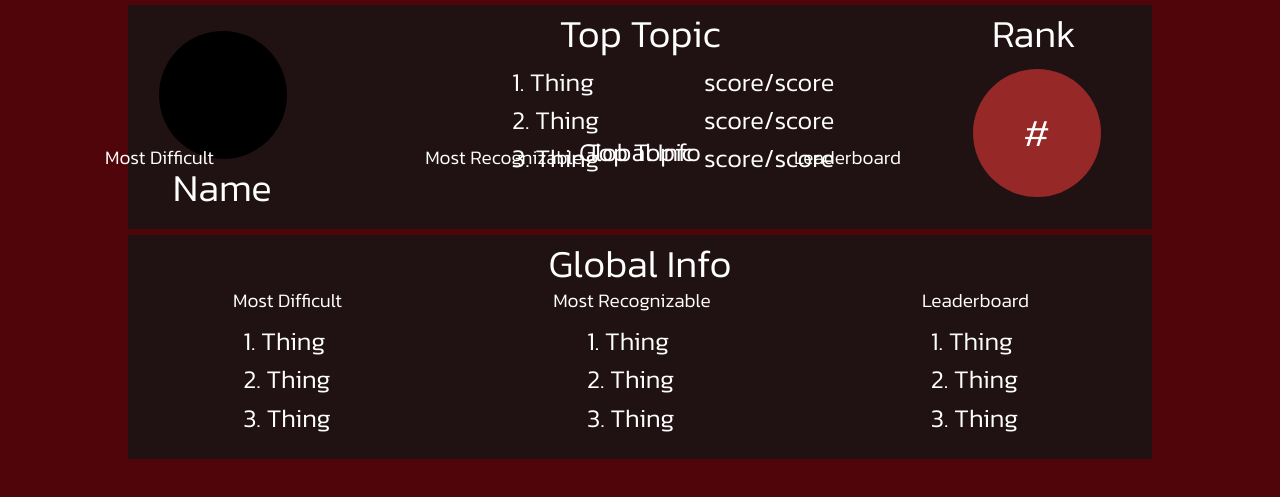
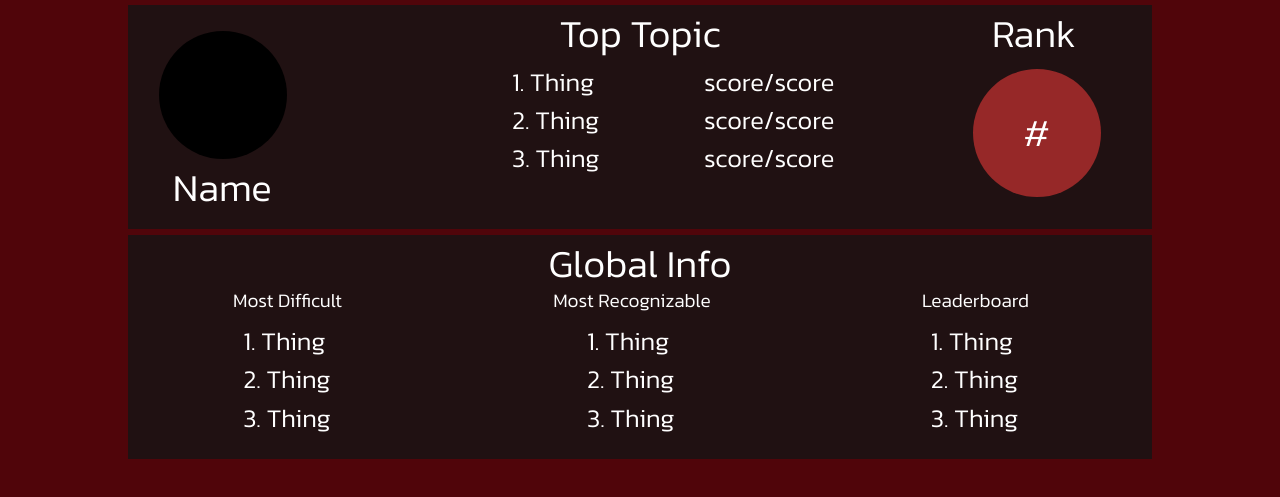
Before and after one commit to B1QUAD/guesstimator, a website: page public/dashboard.html in a window 1280 px wide. Shown: the part 123-620 px from the top of the page. Drawn offline with nearby package versions, Linux system fonts and the light colour scheme; some packages are replaced by stand-ins of ours.

Commit message:
fixed dashboard html bug

```diff
--- a/public/dashboard.html
+++ b/public/dashboard.html
@@ -104,56 +104,6 @@
                     </li>
                 </ul>
             </section>
-
-        </dashboard>
-
-			<section id="personal">
-				<h2>Top Topic</h2>
-				<div id="profile-pic"></div>
-				<label for="profile-pic" id="profile-name">Name</label>
-				<ol id="personal-top">
-					<li>1. Thing</li>
-					<li>2. Thing</li>
-					<li>3. Thing</li>
-				</ol>
-				<ul id="personal-score">
-					<li>score/score</li>
-					<li>score/score</li>
-					<li>score/score</li>
-				</ul>
-				<label for="ranking" id="ranking-label">Rank</label>
-				<div id="ranking">#</div>
-			</section>
-
-			<section id="global">
-				<h2>Global Info</h2>
-				<label for="hardest" id="hardest-label">Most Difficult</label>
-				<label for="easiest" id="easiest-label">Most Recognizable</label>
-				<label for="leaderboard" id="leaderboard-label">Leaderboard</label>
-				<ul>
-					<li>
-						<ol id="hardest">
-							<li>1. Thing</li>
-							<li>2. Thing</li>
-							<li>3. Thing</li>
-						</ol>
-					</li>
-					<li>
-						<ol id="easiest">
-							<li>1. Thing</li>
-							<li>2. Thing</li>
-							<li>3. Thing</li>
-						</ol>
-					</li>
-					<li>
-						<ol id="leaderboard">
-							<li>1. Thing</li>
-							<li>2. Thing</li>
-							<li>3. Thing</li>
-						</ol>
-					</li>
-				</ul>
-			</section>
 		</dashboard>
 	</body>
 </html>
```
Also changed, not shown: package.json (added, +8 -0 lines), 1 other file.
